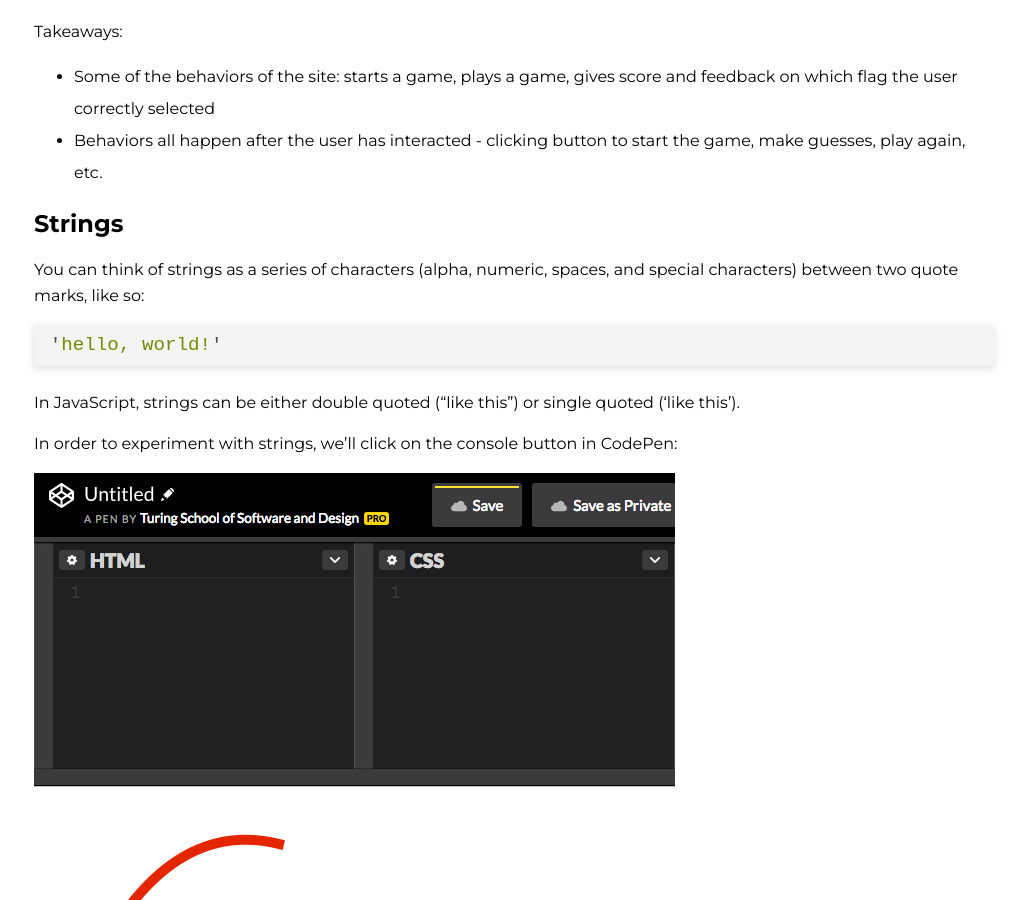
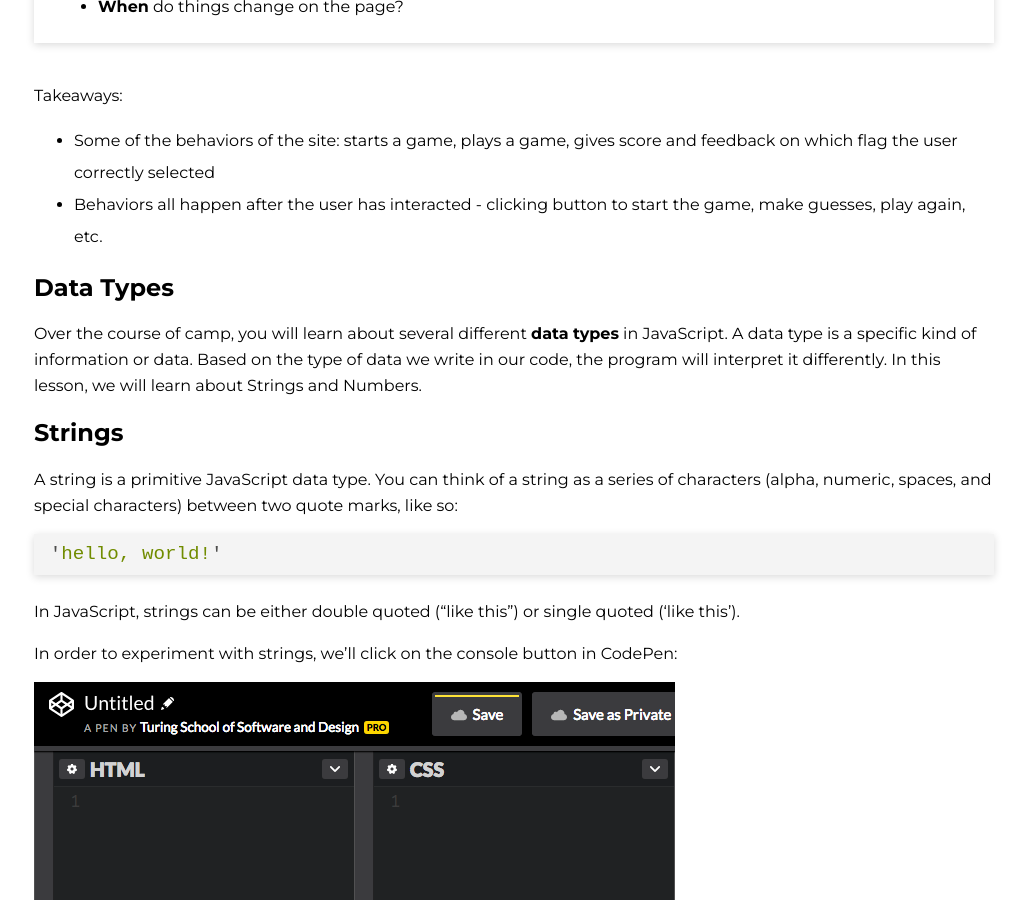
Before and after one commit to ameseee/kwk-curriculum-site, a Jekyll site: the page built from web-app/lessons/js-intro/index.md, in a window 1280 px wide and 900 px high, scrolled down 1185 px. Shown: the whole window, without its empty margins (126-1153 px from the left). Built offline with Jekyll 4.4.1, drawn with Linux system fonts in a browser that asks for light colours; nearby versions of some CDN libraries; some of the changed text lies outside the part shown.

Commit message:
Add comments pro tip and note on data types

````diff
--- a/web-app/lessons/js-intro/index.md
+++ b/web-app/lessons/js-intro/index.md
@@ -14,6 +14,8 @@
 - Number
 - String
 - Variable
+- Assignment Operator
+- Data Type
 
 ## Warm Up
 
@@ -39,9 +41,13 @@
 - Some of the behaviors of the site: starts a game, plays a game, gives score and feedback on which flag the user correctly selected
 - Behaviors all happen after the user has interacted - clicking button to start the game, make guesses, play again, etc.
 
+## Data Types
+
+Over the course of camp, you will learn about several different **data types** in JavaScript. A data type is a specific kind of information or data. Based on the type of data we write in our code, the program will interpret it differently. In this lesson, we will learn about Strings and Numbers.
+
 ## Strings
 
-You can think of strings as a series of characters (alpha, numeric, spaces, and special characters) between two quote marks, like so:
+A string is a primitive JavaScript data type. You can think of a string as a series of characters (alpha, numeric, spaces, and special characters) between two quote marks, like so:
 
 ```js
 'hello, world!'
@@ -101,7 +107,7 @@
 
 To define a variable, we use the `var` keyword followed by an arbitrary name we choose for the variable. Notice that all of the variables start with a lowercase letter. If you are choosing a variable name that has two words, uppercase the first letter of the second word. This is called camelCase.
 
-After naming the variable, we use the `=` sign to show what value the variable will hold.
+After naming the variable, we use the `=` sign to show what value the variable will hold. In programming, we refer to the `=` as the **assignment operator** rather than the _equals sign_. Because it is so frequently called the _equals sign_ though, you'll hear it and people will know what you are referring to if you use that terminology.
 
 We can now print any of these variables we have defined out to the console. The example below defines three variables, but only one will be logged to the console.
 
@@ -183,7 +189,7 @@
 
 ## Numbers
 
-Like we saw with strings above, we can also store numbers in variables.
+Numbers are another primitive JavaScript data type. Like we saw with strings above, we can also store numbers in variables.
 
 ```js
 var points = 0;
@@ -219,6 +225,13 @@
 - On a users birthday, an app should increment their age
 - Social media apps uses incrementing to keep track of the number of likes, replies, followers, etc.
 - Apps that involve scheduling - calendar events, flights, live video classes, etc. usually have a countdown timer to keep the user informed on the amount of time until something will happen
+
+<div class="practice">
+  <h2>Pro Tip</h2>
+  <p>Have you noticed that sometimes lines of code in example are greyed out and start with two forward slashes <code class="try-it-code">//</code>?</p>
+  <p><strong>Comments</strong> are a way we can take notes in plain english, or use snippets of code that aren't complete. They appear in a shade less obvious that most lines of code and will not be read by the interpreter!</p>
+  <p>To write a comment in your JavaScript code, start the line with two forward slashes <code class="try-it-code">//</code>. Or, you can use the keyboard shortcut <code class="try-it-code">cmd + /</code> on your Mac!</p>
+</div>
 
 Again, like we did with strings, we can **interpolate** with variables that hold numbers.
 
````
